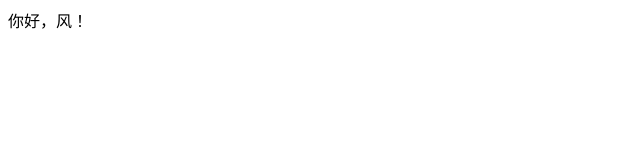
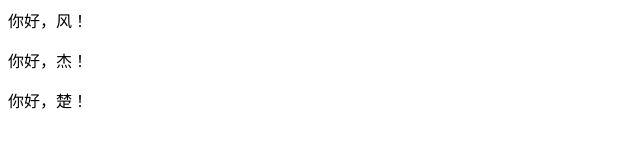
Before and after one commit to folcarl/myhtml, a plain HTML site: page index.html in a window 1280 px wide. Shown: the whole page, without its empty margins (0-640 px from the left). Drawn offline with Linux system fonts and the light colour scheme.

Commit message:
Update index.html

```diff
--- a/index.html
+++ b/index.html
@@ -2,5 +2,7 @@
 margin: 30xp auto;
 max-width: 700xp;
    ”>
- <p> 你好，风！</p>
+    <p> 你好，风！</p>
+    <p> 你好，杰！</p>
+    <p> 你好，楚！</p>
 </div>
```
